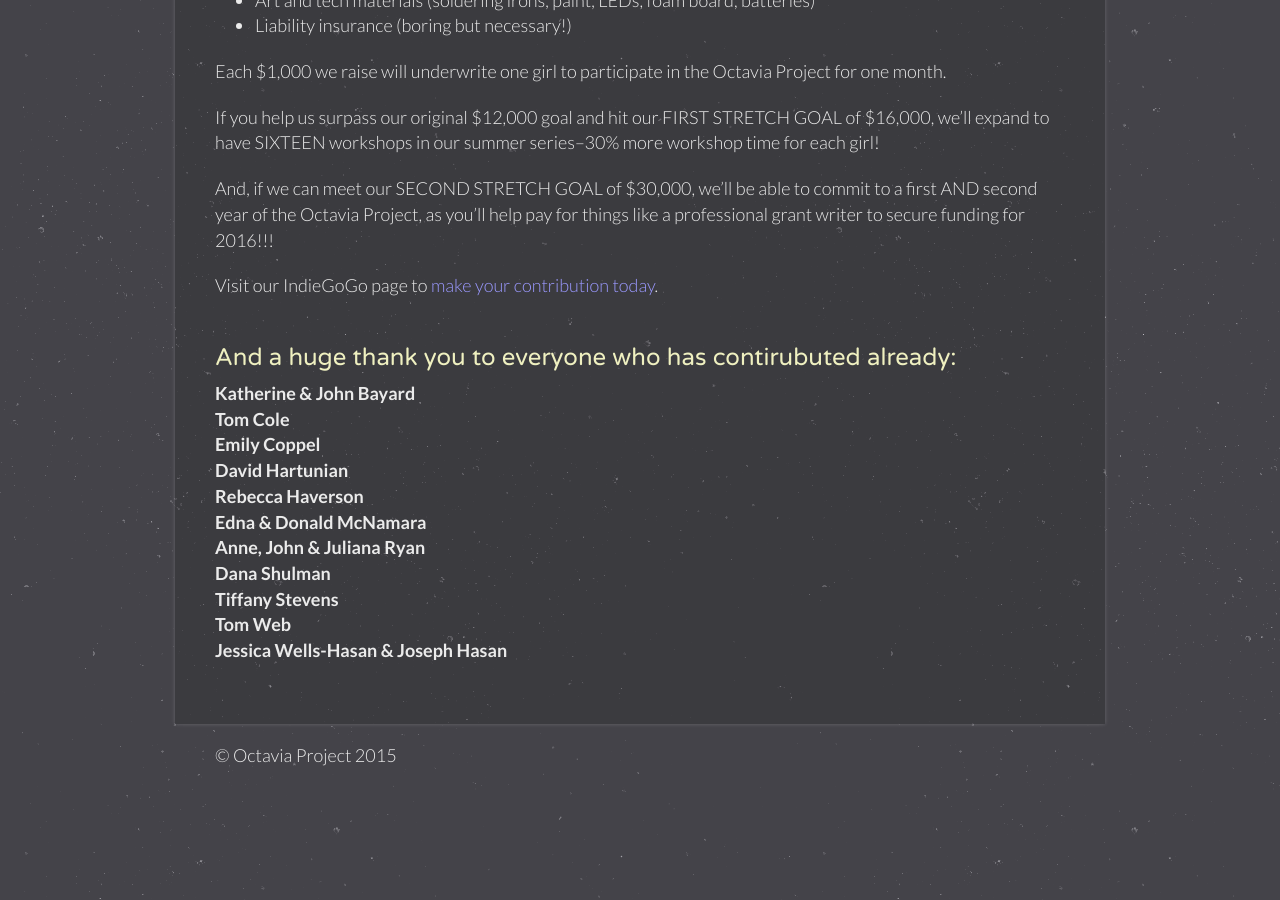
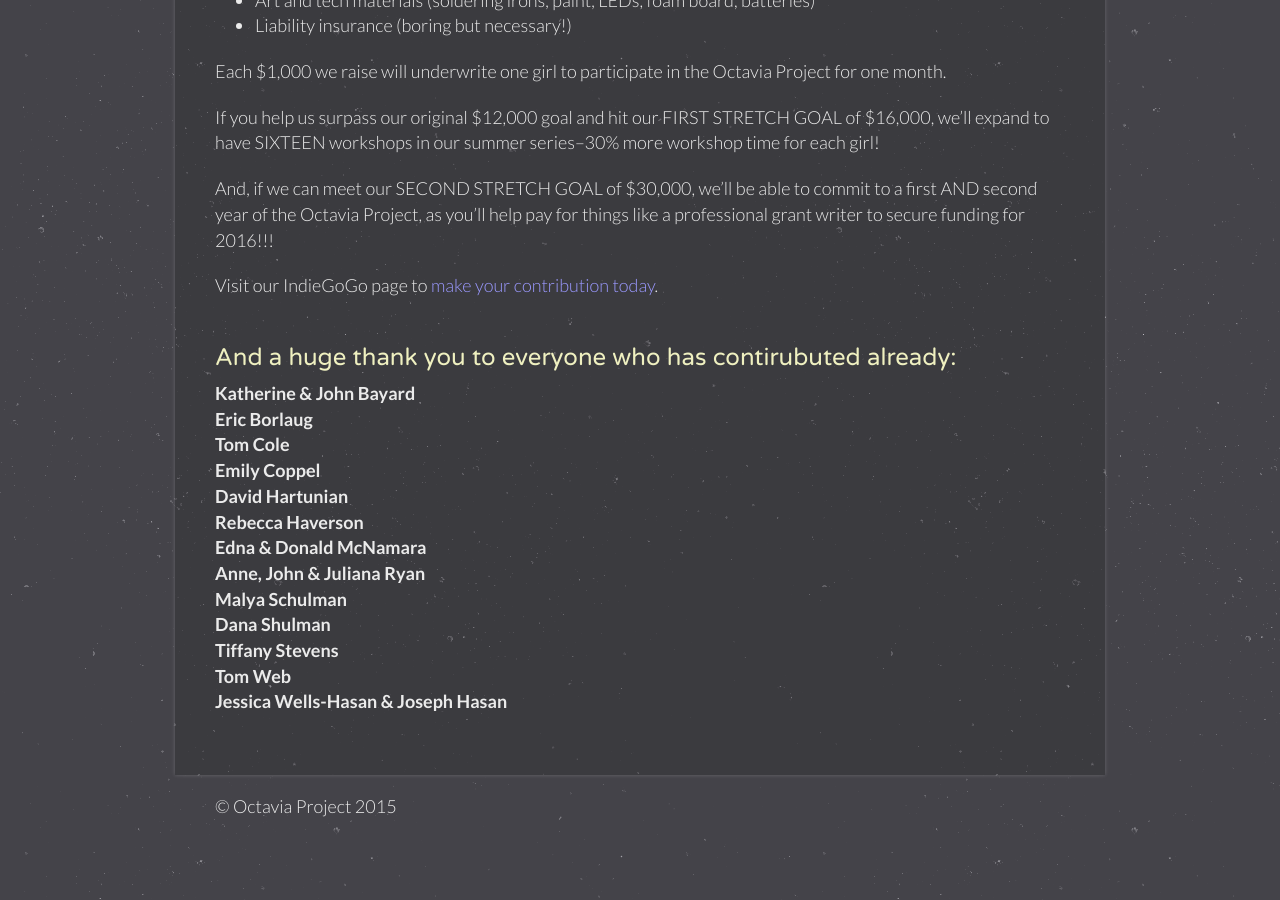
Before and after one commit to OctaviaProject/octaviaproject.github.io, a Jekyll site: the page built from donate.html, in a window 1280 px wide and 900 px high, scrolled down 916 px. Built offline with Jekyll 4.4.1, drawn with Linux system fonts in a browser that asks for light colours.

Commit message:
Added donor names

```diff
--- a/donate.html
+++ b/donate.html
@@ -44,12 +44,14 @@
       <h3>And a huge thank you to everyone who has contirubuted already:</h3>
       <p><b>
           Katherine & John Bayard<br>
+          Eric Borlaug<br>
           Tom Cole<br>
           Emily Coppel<br>
           David Hartunian<br>
           Rebecca Haverson<br>
           Edna & Donald McNamara<br>
           Anne, John & Juliana Ryan<br>
+          Malya Schulman<br>
           Dana Shulman<br>
           Tiffany Stevens<br>
           Tom Web<br>
```
